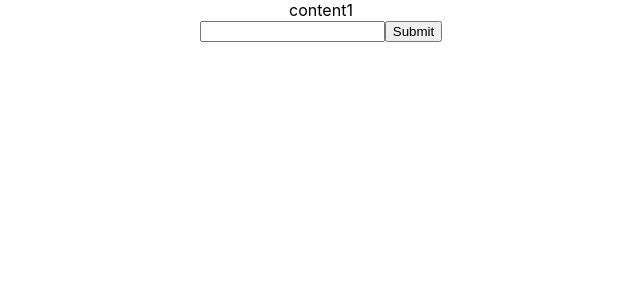
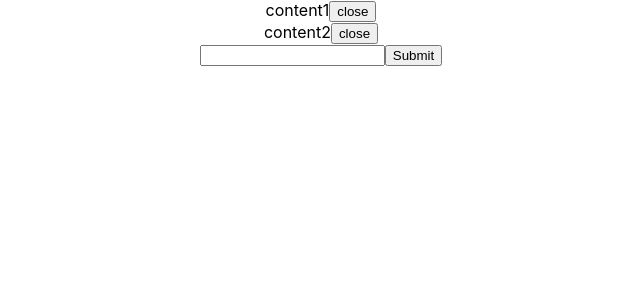
Before and after one commit to lamma3/todolist, a React (Create React App) app: page / in a window 1280 px wide. Shown: the top 300 px of the page, without its empty margins (319-959 px from the left). Built offline with nearby package versions, Linux system fonts and the light colour scheme.

Commit message:
add switch todo status

```diff
--- a/src/components/TodoContainer.js
+++ b/src/components/TodoContainer.js
@@ -6,16 +6,20 @@ export class TodoContainer extends Component {
     super(props);
 
     this.addTodoItem = this.addTodoItem.bind(this);
+    this.switchTodoStatus = this.switchTodoStatus.bind(this);
 
     this.state = {
-      todoList: [{ id: "1", content: "content1", status: true }],
+      todoList: [
+        { id: "1", content: "content1", status: true },
+        { id: "2", content: "content2", status: true },
+      ],
     };
   }
 
   addTodoItem(event) {
     event.preventDefault();
-    console.log(this.state.todoList);
     let newItem = {
+      id: this.state.todoList.length + 1,
       content: event.target.newItem.value,
       status: true,
     };
@@ -24,10 +28,22 @@ export class TodoContainer extends Component {
     }));
   }
 
+  switchTodoStatus(id) {
+    let todoList = [...this.state.todoList];
+    let itemIndex = todoList.findIndex((item) => item.id === id);
+    todoList[itemIndex].status = !todoList[itemIndex].status;
+    this.setState(() => ({
+      todoList: todoList,
+    }));
+  }
+
   render() {
     return (
       <div>
-        <TodoList listItems={this.state.todoList} />
+        <TodoList
+          listItems={this.state.todoList}
+          onToggleTodoStatusChange={this.switchTodoStatus}
+        />
         <form onSubmit={this.addTodoItem}>
           <input name="newItem" type="text" />
           <input type="submit" />
--- a/src/components/TodoItem.js
+++ b/src/components/TodoItem.js
@@ -1,20 +1,20 @@
 import React, { Component } from "react";
 
 export class TodoItem extends Component {
-  constructor(props) {
-    super(props);
+  render() {
+    const {data, onToggleTodoStatusChange} = this.props;
 
-    this.state = {
-      id: props.id,
-      content: props.content,
-      status: props.status,
-    };
-  }
-
-  render() {
     return (
       <div>
-        <span>{this.state.content}</span>
+        <span
+          className={data.status? "": "done"}
+          onClick={() =>
+            onToggleTodoStatusChange(data.id)
+          }
+        >
+          {data.content}
+        </span>
+        <button>close</button>
       </div>
     );
   }
--- a/src/components/TodoList.js
+++ b/src/components/TodoList.js
@@ -3,10 +3,16 @@ import TodoItem from "./TodoItem";
 
 export class TodoList extends Component {
   render() {
+    const {listItems, onToggleTodoStatusChange} = this.props;
+
     return (
       <div>
-        {this.props.listItems.map(({ id, content, status }, index) => (
-          <TodoItem key={index} id={id} content={content} status={status} />
+        {listItems.map((item) => (
+          <TodoItem
+            key={item.id}
+            data={item}
+            onToggleTodoStatusChange={onToggleTodoStatusChange}
+          />
         ))}
       </div>
     );
```
